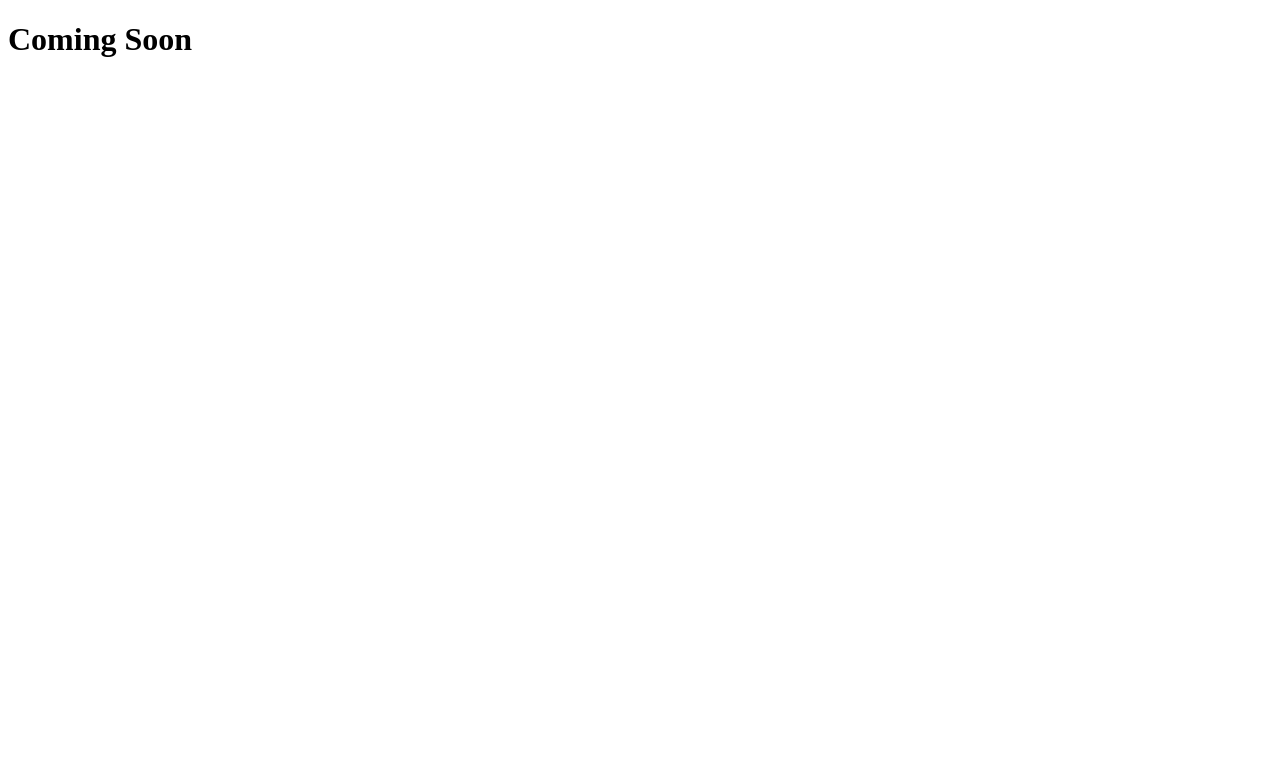
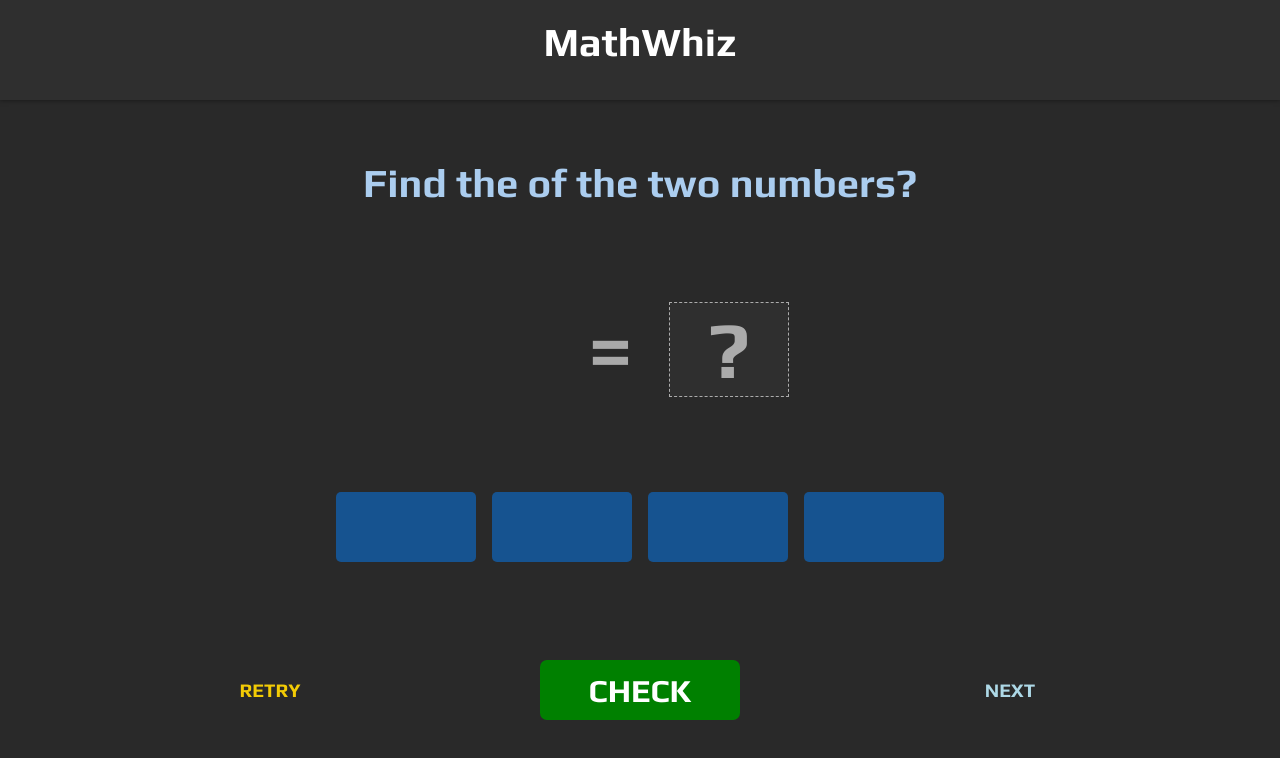
Before and after one commit to everythinguwannatobe/whizzykid, a plain HTML site: page index.html in a window 1280 px wide. Drawn offline with Linux system fonts and the light colour scheme.

Commit message:
Added content and styling
Added content to index.html and styling style.css.

```diff
--- a/index.html
+++ b/index.html
@@ -4,10 +4,41 @@
     <meta charset="UTF-8">
     <meta http-equiv="X-UA-Compatible" content="IE=edge">
     <meta name="viewport" content="width=device-width, initial-scale=1.0">
-    <title>WhizzyKid</title>
+    <title>MathWhiz</title>
+    <link rel="preconnect" href="https://fonts.googleapis.com">
+    <link rel="preconnect" href="https://fonts.gstatic.com" crossorigin>
+    <link href="https://fonts.googleapis.com/css2?family=Play:wght@400;700&display=swap" rel="stylesheet">
+    <link rel="stylesheet" href="style.css">
 </head>
 <body>
-    <h1>Coming Soon</h1>
-    <script src="script.js"></script>
+<div id="interface">
+    <header>
+        <h1>MathWhiz</h1>
+    </header>
+    <main>
+        <h2>Find the <span id="equation-phrase"></span> of the two numbers?</h2>
+        <div id="equation">
+            <span class="nums nums-and-operators" id="num1"></span>
+            <span class="signs nums-and-operators" id="operator"></span>
+            <span class="nums nums-and-operators" id="num2"></span>
+            <span class="signs nums-and-operators" id="equals">=</span>
+            <span class="signs nums-and-operators" id="answer">?</span>
+        </div>
+        <div id="multiple-choice">
+            <button type="button" class="choices" id="choice-1"></button>
+            <button type="button" class="choices" id="choice-2"></button>
+            <button type="button" class="choices" id="choice-3"></button>
+            <button type="button" class="choices" id="choice-4"></button>
+        </div>
+    </main>
+    <footer>
+        <div class="action">
+            <button class="actions" id="retry">Retry</button>
+            <button class="actions" id="check">Check</button>
+            <button class="actions" id="next">Next</button>
+        </div>
+    </footer>
+</div>
+<script src="script.js"></script>
 </body>
 </html>
--- a/style.css
+++ b/style.css
@@ -0,0 +1,209 @@
+* {
+    margin: 0;
+    padding: 0;
+    box-sizing: border-box;
+    font-family: 'Play', sans-serif;
+}
+
+body {
+    width: 100%;
+    font-size: 14px;
+    background: #292929;
+    color: #ffffff99;
+    display: flex;
+    flex-direction: column;
+    justify-content: center;
+    align-items: center;
+}
+
+header {
+    width: 100%;
+    height: 100px;
+    background: #2f2f2f;
+    display: flex;
+    justify-content: center;
+    align-items: center;
+    box-shadow: 0 0 5px rgba(0, 0, 0, 0.5);
+}
+
+#interface {
+    width: 100%;
+    height: 100vh;
+    display: grid;
+    grid-template-rows: 1fr 3fr 1fr;
+    grid-template-columns: 1fr;
+}
+
+main {
+    width: 100%;
+    height: auto;
+    display: flex;
+    flex-direction: column;
+    justify-content: space-evenly;
+    align-items: center;
+}
+
+h1 {
+    font-size: 2.5rem;
+    font-weight: bold;
+    margin-bottom: 1rem;
+    color: #ffffff;
+}
+
+h2 {
+    font-size: 2.5rem;
+    font-weight: bold;
+    margin-bottom: 5rem;
+    color: #abcdef;
+}
+
+.nums-and-operators {
+    font-size: 5rem;
+    font-weight: bold;
+    margin: 1rem;
+}
+
+.nums {
+    color: #fff;
+}
+
+.signs {
+    color: #ffffff99;
+}
+
+#answer {
+    width: 120px;
+    height: auto;
+    display: inline-flex;
+    flex-direction: column;
+    justify-content: center;
+    align-items: center;
+    background-color: #2f2f2f;
+    border: 1px dashed #ffffff99;
+    color: #ffffff99;
+}
+
+
+#multiple-choice {
+    margin: auto;
+    width: 400px;
+    height: 100%;
+    display: flex;
+    justify-content: center;
+    align-items: center;
+}
+
+.choices {
+    width: 100%;
+    min-width: 140px;
+    height: 70px;
+    background: #0a71d599;
+    border: none;
+    border-radius: 5px;
+    color: #abcdef;
+    font-size: 3rem;
+    font-weight: bold;
+    cursor: pointer;
+    margin: 0 0.5rem;
+}
+
+.choices:hover {
+    color: #ffffff;
+    background: #0a71d5;
+}
+
+.action {
+    width: 100%;
+    font-size: 2.5rem;
+    font-weight: bold;
+    cursor: pointer;
+    margin: 0 0.5rem;
+    display: flex;
+    align-items: center;
+    justify-content: space-evenly;
+    /*background-color: rgba(0, 0, 0, 0.01);*/
+}
+
+.action-check {
+    justify-content: center;
+}
+
+.action-retry-next {
+    justify-content: space-evenly;
+}
+
+.actions {
+    width: 200px;
+    height: 50px;
+    /*background: #2f2f2f;*/
+    /*border: none;*/
+    /*border-radius: 5px;*/
+    color: #ffffff;
+    font-size: 2rem;
+    font-weight: bold;
+    cursor: pointer;
+    margin: 0 0.5rem;
+}
+
+#retry {
+    font-size: 1.2rem;
+    /*background-color: #FAF8E3;*/
+    color: #F2CB05;
+    /*border: solid 1px #F2B705;*/
+}
+
+#check {
+    background-color: green;
+    color: #ffffff;
+    height: 60px;
+    border: none;
+    border-radius: 7px;
+    text-transform: uppercase;
+}
+
+#next {
+    font-size: 1.2rem;
+    /*background-color: lightblue;*/
+    color: lightblue;
+    /*border: solid 1px #0606de;*/
+    /*opacity: 0.2;*/
+    /*cursor: not-allowed;*/
+
+
+}
+
+#retry, #next {
+    border-style: none;
+    background-color: #292929;
+    text-transform: uppercase;
+}
+
+#next:hover, #retry:hover {
+    text-decoration: underline;
+}
+
+.actions:hover {
+    color: #ffffff;
+}
+
+.filled-answer {
+    color: #ffffff;
+}
+
+.correct {
+    background-color: #aaefaa;
+    color: #266e26;
+}
+
+.incorrect {
+    background-color: #ff0000;
+    color: #ffffff;
+}
+
+footer {
+    width: 100%;
+    height: 100px;
+    display: flex;
+    justify-content: center;
+    align-items: center;
+}
```
